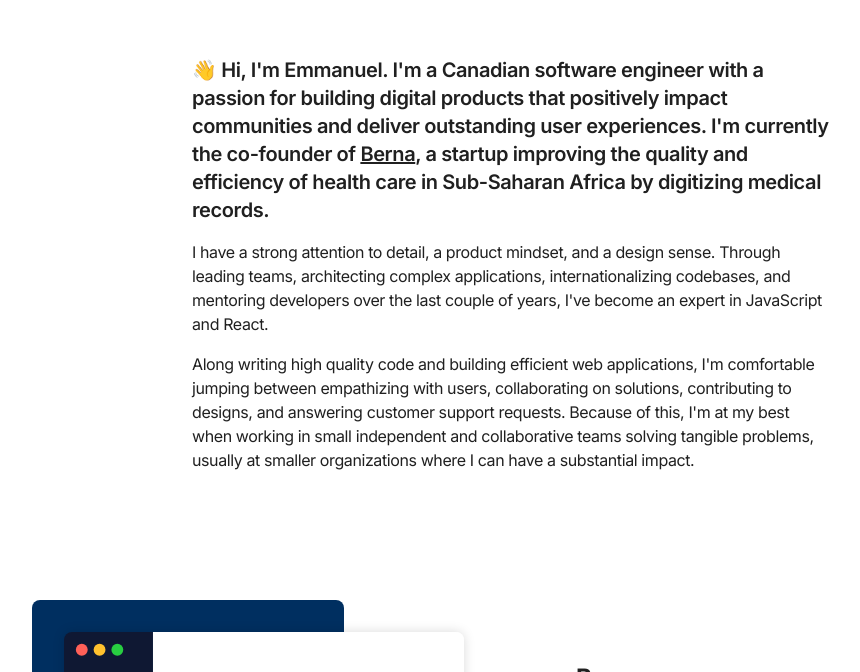
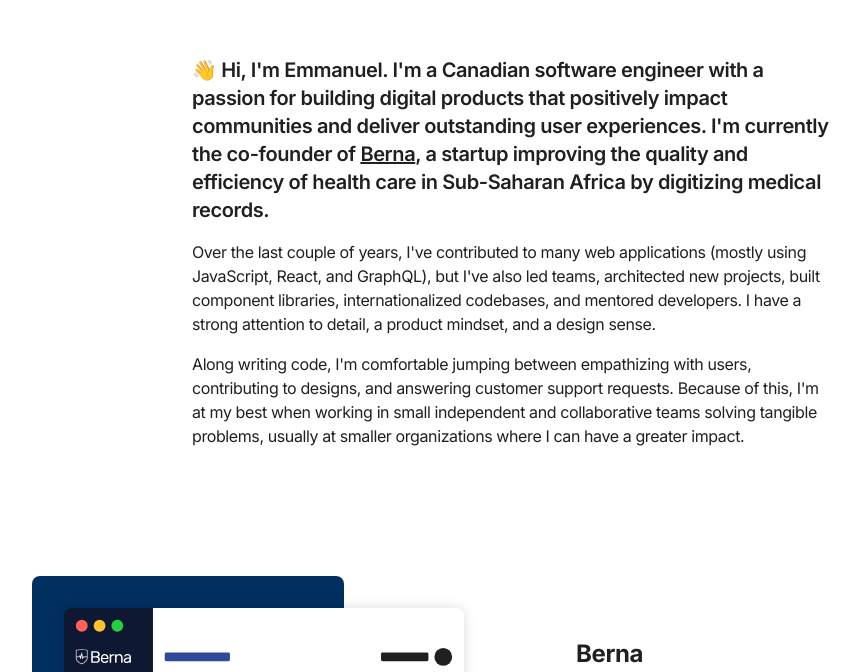
Before and after one commit to emroussel/personal-website, a Next.js app: page / in a window 1280 px wide. Shown: the part 586-1258 px from the top of the page, without its empty margins (128-988 px from the left). Built offline with nearby package versions, Linux system fonts and the light colour scheme.

Commit message:
Reword introduction

```diff
--- a/pages/index.js
+++ b/pages/index.js
@@ -84,9 +84,9 @@ export default function Home() {
           </section>
           <section className="max-w-screen-sm mx-auto sm:mt-32 md:mt-40 mt-16">
             <p className="font-semibold sm:text-xl text-base">
-              👋 Hi, I&apos;m Emmanuel. I&apos;m a Canadian software engineer with a passion for building digital
-              products that positively impact communities and deliver outstanding user experiences. I&apos;m currently
-              the co-founder of{" "}
+              👋 Hi, I&#39;m Emmanuel. I&#39;m a Canadian software engineer with a passion for building digital products
+              that positively impact communities and deliver outstanding user experiences. I&#39;m currently the
+              co-founder of{" "}
               <a href="https://berna.health" target="_blank" rel="noopener noreferrer">
                 Berna
               </a>
@@ -94,16 +94,16 @@ export default function Home() {
               medical records.
             </p>
             <p className="mt-4">
-              I have a strong attention to detail, a product mindset, and a design sense. Through leading teams,
-              architecting complex applications, internationalizing codebases, and mentoring developers over the last
-              couple of years, I&apos;ve become an expert in JavaScript and React.
+              Over the last couple of years, I&#39;ve contributed to many web applications (mostly using JavaScript,
+              React, and GraphQL), but I&#39;ve also led teams, architected new projects, built component libraries,
+              internationalized codebases, and mentored developers. I have a strong attention to detail, a product
+              mindset, and a design sense.
             </p>
             <p className="mt-4">
-              Along writing high quality code and building efficient web applications, I&apos;m comfortable jumping
-              between empathizing with users, collaborating on solutions, contributing to designs, and answering
-              customer support requests. Because of this, I&apos;m at my best when working in small independent and
-              collaborative teams solving tangible problems, usually at smaller organizations where I can have a
-              substantial impact.
+              Along writing code, I&#39;m comfortable jumping between empathizing with users, contributing to designs,
+              and answering customer support requests. Because of this, I&#39;m at my best when working in small
+              independent and collaborative teams solving tangible problems, usually at smaller organizations where I
+              can have a greater impact.
             </p>
           </section>
           <section className="sm:mt-32 mt-16">
```
